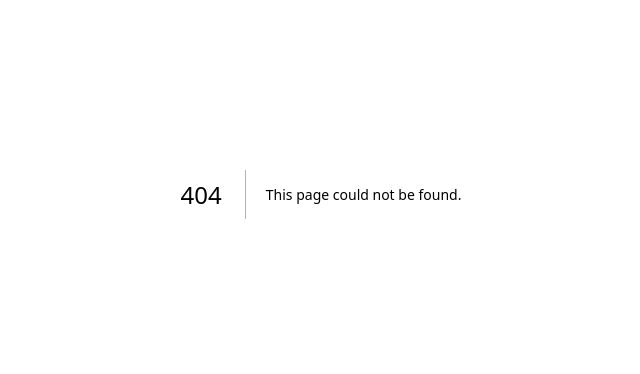
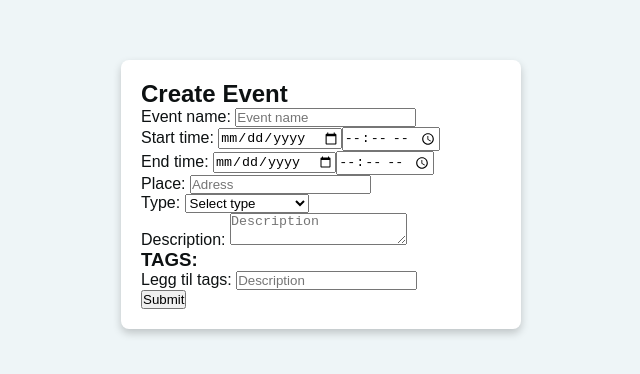
Before and after one commit to GnisterDev/appevent, a Next.js app: page /event in a window 1280 px wide. Before the commit this address had no page. Shown: the part 206-580 px from the top of the page, without its empty margins (319-959 px from the left). Built offline with nearby package versions, Linux system fonts and the light colour scheme.

Commit message:
Startet på opprette arrangement

```diff
--- /dev/null
+++ b/src/app/event/page.tsx
@@ -0,0 +1,180 @@
+"use client";
+
+import React, { useState } from "react";
+import { auth } from "@/firebase/config";
+import { signInWithEmailAndPassword } from "firebase/auth";
+import { useRouter } from "next/navigation";
+import styles from "./styles.module.css";
+
+const CreateEventForm: React.FC = () => {
+    const [formData, setFormData] = useState ({
+        eventName: "",
+        startDateTime: "",
+        startTimeTime: "",
+        endDateTime: "",
+        endTimeTime: "",
+        place: "",
+        type: "",
+        description: "",
+        tags: [] as string[]  // Endre fra string til string[], så vi kan lagre et array av strenger
+    });
+
+    const [error, setError] = useState<string | null> (null);
+    const router = useRouter(); // For å komme mellom sider
+        const [currentTag, setCurrentTag] = useState('');
+
+    const handleChange = (e: React.ChangeEvent<HTMLInputElement | HTMLSelectElement | HTMLTextAreaElement>) => {
+        const { name, value } = e.target;
+        setFormData({ ...formData, [name]: value }); // Oppdaterer data ettersom bruker skriver inn i feltet, name tilsvarer ulik infoType
+    };
+
+    const handleSubmit = async (e: React.FormEvent) => {
+        e.preventDefault();
+        setError(null); // Clear previous errors
+    }
+
+    const handleAddTag = (e: React.KeyboardEvent<HTMLInputElement>) => {
+        if (e.key === "Enter" && currentTag.trim()) {
+            e.preventDefault(); // Hindrer skjemaet fra å sende seg selv, currentTag.trim tilsvarer skriften i tagen
+
+            if (!formData.tags.includes(currentTag.trim())) {
+                setFormData({...formData, tags: [...formData.tags, currentTag.trim()]}); // Legger til en ny tag i formData sin tag-oversikt, og beholder dne gamle oversikten
+            }
+        }
+    }
+
+  return (
+    <div>
+        <div className={styles.wrapper}>
+            <div className={styles.container}>
+                <form className="create-event-form" onSubmit={handleSubmit}>
+                    <h2> Create Event</h2>
+
+                    <div className="form-group">
+                        <label htmlFor="eventName">Event name: </label>
+                        <input
+                        type="text"
+                        id="eventName"
+                        name="eventName"
+                        value={formData.eventName}
+                        onChange={handleChange}
+                        placeholder="Event name"
+                        required
+                        />
+                    </div>
+
+                    <div className="form-group">
+                        <label htmlFor="startDateTime">Start time: </label>
+
+                        <input
+                        type="date"
+                        id="startDateTime"
+                        name="startDateTime"
+                        value={formData.startDateTime}
+                        onChange={handleChange}
+                        required
+                        />
+
+                        <input
+                        type="time"
+                        id="startTimeTime"
+                        name="startTimeTime"
+                        value={formData.startTimeTime}
+                        onChange={handleChange}
+                        required
+                        />
+                    </div>
+
+                    <div className="form-group">
+                        <label htmlFor="endDateTime">End time: </label>
+                        <input
+                        type="date"
+                        id="endDateTime"
+                        name="endDateTime"
+                        value={formData.endDateTime}
+                        onChange={handleChange}
+                        required
+                        />
+
+                        <input
+                        type="time"
+                        id="endTimeTime"
+                        name="endTimeTime"
+                        value={formData.endTimeTime}
+                        onChange={handleChange}
+                        required
+                        />
+                    </div>
+
+                    <div className="form-group">
+                        <label htmlFor="place">Place: </label>
+                        <input
+                        type="text"
+                        id="place"
+                        name="place"
+                        value={formData.place}
+                        onChange={handleChange}
+                        placeholder="Adress"
+                        required
+                        />
+                    </div>
+
+                    <div className="form-group">
+                        <label htmlFor="type">Type: </label>
+                        <select
+                            id="type"
+                            name="type"
+                            value={formData.type}
+                            onChange={handleChange}
+                            required
+                        >
+                            <option value="">Select type</option>
+                            <option value="party">Party</option>
+                            <option value="familyGathering">Family Gathering</option>
+                            <option value="festival">Festival</option>
+                            <option value="charity">Charity</option>
+                            <option value="sportEvent">Sports Event</option>
+                        </select>
+                    </div>
+
+                    <div className="form-group">
+                        <label htmlFor="description">Description: </label>
+                        <textarea
+                        id="description"
+                        name="description"
+                        value={formData.description}
+                        onChange={handleChange}
+                        placeholder="Description"
+                        required
+                        />
+                    </div>
+
+                    <div className="form-group">
+                        <h3>TAGS: </h3>
+                        <p>{formData.tags}</p>
+                    </div>
+
+                    <div className="form-group">
+                        <label htmlFor="tags">Legg til tags: </label>
+                        <input
+                        id="tags"
+                        name="tags"
+                        value={formData.description}
+                        onChange={handleChange}
+                        placeholder="Description"
+                        required
+                        />
+                    </div>
+
+
+                    <button type="submit" className="create-event-button">
+                    Submit
+                    </button>
+                </form>
+            </div>
+        </div>
+    </div>
+  );
+};
+
+export default CreateEventForm;
--- /dev/null
+++ b/src/app/event/styles.module.css
@@ -0,0 +1,122 @@
+.wrapper {
+    font-family: Arial, sans-serif;
+    background-color: var(--background);
+    margin: 0;
+    padding: 0;
+    display: flex;
+    justify-content: center;
+    align-items: center;
+    height: 100vh;
+    color: var(--text);
+  }
+
+  .container {
+    width: 100%;
+    max-width: 400px;
+    padding: 20px;
+    background-color: var(--foreground);
+    box-shadow: 0 4px 8px rgba(0, 0, 0, 0.2);
+    border-radius: 8px;
+  }
+
+  .createevent-form {
+    display: flex;
+    flex-direction: column;
+  }
+
+  .createevent-form h2 {
+    text-align: center;
+    margin-bottom: 20px;
+    color: var(--text);
+  }
+
+  .form-group {
+    margin-bottom: 15px;
+  }
+
+  .form-group label {
+    display: block;
+    margin-bottom: 5px;
+    color: #e0e0e0;
+    font-weight: bold;
+  }
+
+  .form-group input {
+    width: 100%;
+    padding: 10px;
+    border: 1px solid var(--border);
+    border-radius: 5px;
+    font-size: 14px;
+    background-color: var(--foreground);
+    color: #e0e0e0;
+  }
+
+  .createevent-button {
+    background-color: #6200ea;
+    color: white;
+    padding: 10px;
+    border: none;
+    border-radius: 5px;
+    font-size: 16px;
+    cursor: pointer;
+    transition: background-color 0.3s;
+  }
+
+  .createevent-button:hover {
+    background-color: #3700b3;
+  }
+
+  .textarea-field {
+    width: 100px;
+    height: 600px;  /* Høyde */
+    padding: 10px;
+    border: 1px solid var(--border);
+    border-radius: 5px;
+    font-size: 14px;
+    background-color: var(--foreground);
+    color: #e0e0e0;
+    resize: none;
+}
+
+.textarea-field:focus {
+    outline: none;
+    border-color: #6200ea;
+}
+
+.tags-input-container {
+  border: 1px solid var(--border);
+  padding: 5px;
+  border-radius: 5px;
+  display: flex;
+  flex-wrap: wrap;
+  gap: 5px;
+  background-color: var(--foreground);
+}
+
+.tag {
+  background-color: #6200ea;
+  color: white;
+  padding: 5px 10px;
+  border-radius: 15px;
+  display: flex;
+  align-items: center;
+  gap: 5px;
+}
+
+.tag-remove {
+  background: none;
+  border: none;
+  color: white;
+  cursor: pointer;
+  font-size: 16px;
+  padding: 0 2px;
+}
+
+.tags-input-container input {
+  border: none;
+  outline: none;
+  padding: 5px;
+  flex-grow: 1;
+  background: none;
+  color: var(--text);
+}
```
